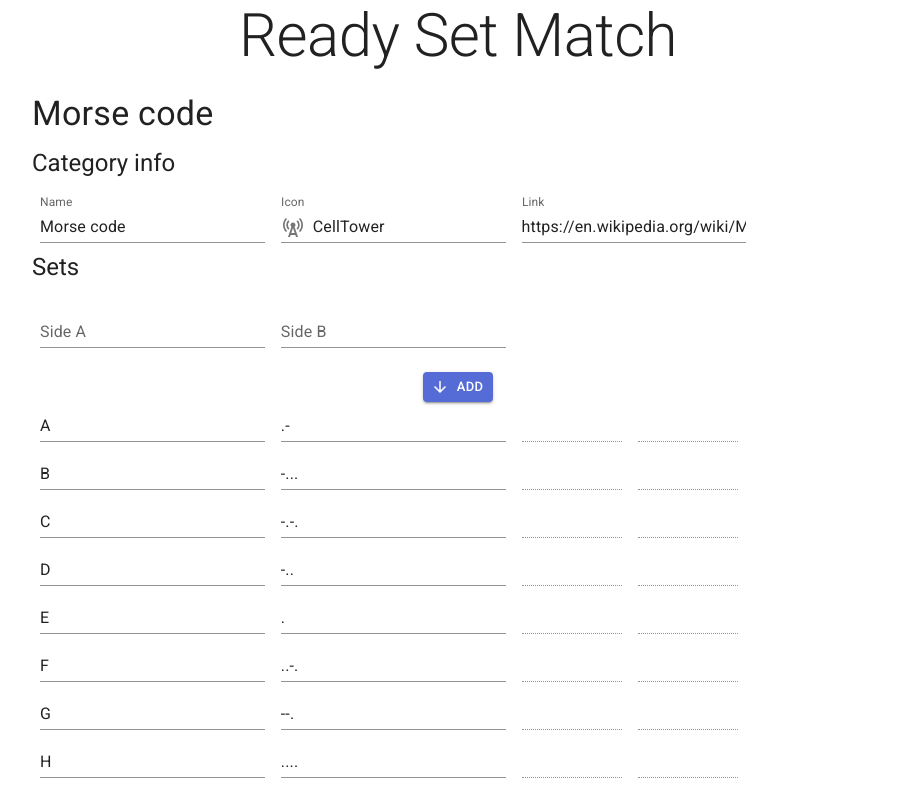
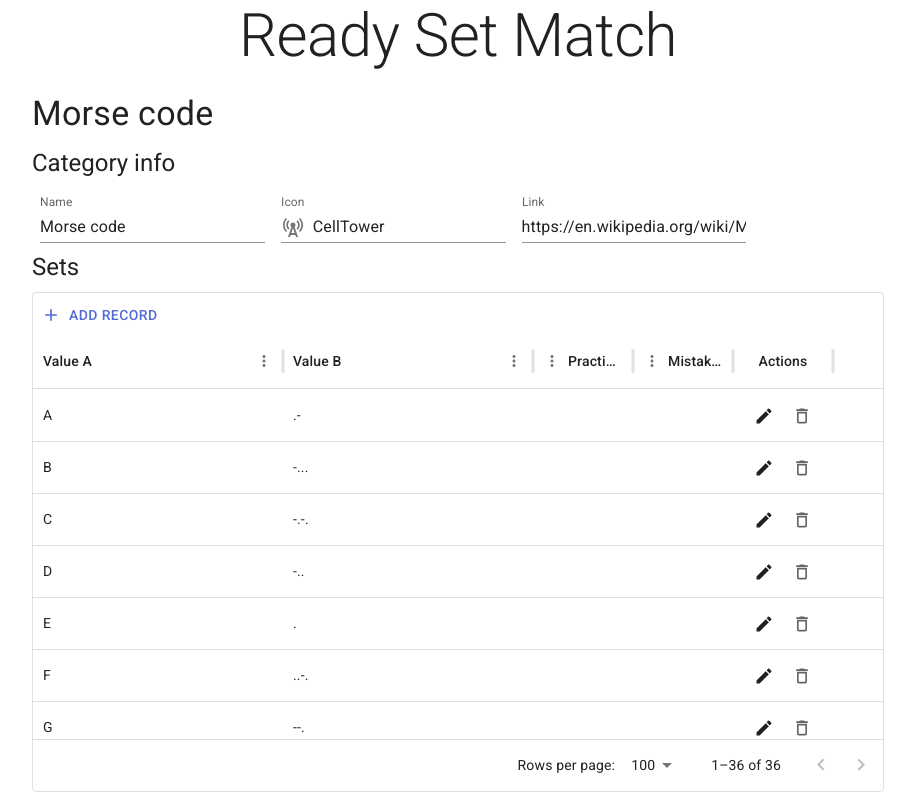
Before and after one commit to winterworks/ready-set-match, a React (Vite) app: page /category/morse-code in a window 1280 px wide. Shown: the top 800 px of the page, without its empty margins (182-1097 px from the left). Built offline with nearby package versions, Linux system fonts and the light colour scheme.

Commit message:
Support editing and adding using a data grid

```diff
--- a/package.json
+++ b/package.json
@@ -16,6 +16,7 @@
     "@fontsource/roboto": "^5.0.13",
     "@mui/icons-material": "next",
     "@mui/material": "next",
+    "@mui/x-data-grid": "^7.12.0",
     "jotai": "^2.9.1",
     "react": "latest",
     "react-dom": "latest",
--- a/src/components/setDetail.tsx
+++ /dev/null
@@ -1,41 +0,0 @@
-import React from 'react';
-import { TextField } from "@mui/material";
-import { Set } from 'src/types';
-
-interface Props {
-  set: Set;
-
-  onSetChanged: (set: Set) => void;
-}
-
-export default function SetDetails({ set, onSetChanged }: Props) {
-  const { id, a, b, practiced, mistakes } = set;
-
-  return (
-    <div>
-      <TextField id={`a-${id}`} variant="standard" value={a}
-        onChange={(e) => onSetChanged({ ...set, a: e.target.value })}
-      />
-      <TextField id={`b-${id}`} variant="standard" value={b}
-        onChange={(e) => onSetChanged({ ...set, b: e.target.value })}
-      />
-      <TextField
-        id={`practiced-${id}`}
-        type="number"
-        disabled
-        className='number-field'
-        variant="standard"
-        value={practiced}
-      />
-      <TextField
-        id={`mistakes-${id}`}
-        type="number"
-        disabled
-        className='number-field'
-        variant="standard"
-        value={mistakes}
-      />
-    </div>
-  );
-
-}
--- /dev/null
+++ b/src/components/setsTable.tsx
@@ -0,0 +1,210 @@
+import * as React from 'react';
+import Box from '@mui/material/Box';
+import Button from '@mui/material/Button';
+import AddIcon from '@mui/icons-material/Add';
+import EditIcon from '@mui/icons-material/Edit';
+import DeleteIcon from '@mui/icons-material/DeleteOutlined';
+import SaveIcon from '@mui/icons-material/Save';
+import CancelIcon from '@mui/icons-material/Close';
+import {
+  GridRowsProp,
+  GridRowModesModel,
+  GridRowModes,
+  DataGrid,
+  GridColDef,
+  GridToolbarContainer,
+  GridActionsCellItem,
+  GridEventListener,
+  GridRowId,
+  GridRowEditStopReasons,
+  GridSlots,
+} from '@mui/x-data-grid';
+import { Set } from 'src/types';
+import { categoryAtom, CategoryReducerAction } from 'src/data/categoryReducer';
+import { useAtom } from 'jotai';
+
+interface EditToolbarProps {
+  setRows: (newRows: (oldRows: GridRowsProp) => GridRowsProp) => void;
+  setRowModesModel: (
+    newModel: (oldModel: GridRowModesModel) => GridRowModesModel,
+  ) => void;
+}
+
+function EditToolbar(props: EditToolbarProps) {
+  const { setRows, setRowModesModel } = props;
+
+  const handleClick = () => {
+    const id = 'newItem';
+    setRows((oldRows) => [{ id, name: '', age: ''}, ...oldRows]);
+    setRowModesModel((oldModel) => ({
+      ...oldModel,
+      [id]: { mode: GridRowModes.Edit, fieldToFocus: 'name' },
+    }));
+  };
+
+  return (
+    <GridToolbarContainer>
+      <Button color="primary" startIcon={<AddIcon />} onClick={handleClick}>
+        Add record
+      </Button>
+    </GridToolbarContainer>
+  );
+}
+
+interface TableProps {
+  categoryId: string;
+  sets: Set[];
+}
+
+export default function SetsTable({ categoryId, sets }: TableProps) {
+  const [rows, setRows] = React.useState(sets);
+  const [rowModesModel, setRowModesModel] = React.useState<GridRowModesModel>({});
+  const [, dispatch] = useAtom(categoryAtom);
+
+  const handleRowEditStop: GridEventListener<'rowEditStop'> = (params, event) => {
+    if (params.reason === GridRowEditStopReasons.rowFocusOut) {
+      event.defaultMuiPrevented = true;
+    }
+  };
+
+  const handleEditClick = (id: GridRowId) => () => {
+    setRowModesModel({ ...rowModesModel, [id]: { mode: GridRowModes.Edit } });
+  };
+
+  const handleSaveClick = (id: GridRowId) => () => {
+    const set = rows.find(set => set.id === id);
+    setRowModesModel({ ...rowModesModel, [id]: { mode: GridRowModes.View } });
+    if (set) {
+      dispatch({ action: CategoryReducerAction.ADD_SET, categoryId, set });
+    }
+  };
+
+  const handleDeleteClick = (id: GridRowId) => () => {
+    setRows(rows.filter((row) => row.id !== id));
+  };
+
+  const handleCancelClick = (id: GridRowId) => () => {
+    setRowModesModel({
+      ...rowModesModel,
+      [id]: { mode: GridRowModes.View, ignoreModifications: true },
+    });
+
+    const editedRow = rows.find((row) => row.id === id);
+    if (editedRow?.id === 'newItem') {
+      setRows(rows.filter((row) => row.id !== id));
+    }
+  };
+
+  const processRowUpdate = (set: Set) => {
+    dispatch({ action: CategoryReducerAction.UPDATE_SET, categoryId, set });
+    return  { ...set };
+  };
+
+  const handleRowModesModelChange = (newRowModesModel: GridRowModesModel) => {
+    setRowModesModel(newRowModesModel);
+  };
+
+  const columns: GridColDef[] = [
+    { field: 'a', headerName: 'Value A', width: 250, editable: true },
+    { field: 'b', headerName: 'Value B', width: 250, editable: true },
+    {
+      field: 'practiced',
+      headerName: 'Practiced',
+      type: 'number',
+      width: 100,
+      align: 'right',
+      headerAlign: 'right',
+      editable: false,
+    },
+    {
+      field: 'mistakes',
+      headerName: 'Mistakes',
+      type: 'number',
+      width: 100,
+      align: 'right',
+      headerAlign: 'right',
+      editable: false,
+    },
+    {
+      field: 'actions',
+      type: 'actions',
+      headerName: 'Actions',
+      width: 100,
+      cellClassName: 'actions',
+      getActions: ({ id }) => {
+        const isInEditMode = rowModesModel[id]?.mode === GridRowModes.Edit;
+
+        if (isInEditMode) {
+          return [
+            <GridActionsCellItem
+              key={id}
+              icon={<SaveIcon />}
+              label="Save"
+              sx={{
+                color: 'primary.main',
+              }}
+              onClick={handleSaveClick(id)}
+            />,
+            <GridActionsCellItem
+            key={id}
+              icon={<CancelIcon />}
+              label="Cancel"
+              className="textPrimary"
+              onClick={handleCancelClick(id)}
+              color="inherit"
+            />,
+          ];
+        }
+
+        return [
+          <GridActionsCellItem
+          key={id}
+            icon={<EditIcon />}
+            label="Edit"
+            className="textPrimary"
+            onClick={handleEditClick(id)}
+            color="inherit"
+          />,
+          <GridActionsCellItem
+          key={id}
+            icon={<DeleteIcon />}
+            label="Delete"
+            onClick={handleDeleteClick(id)}
+            color="inherit"
+          />,
+        ];
+      },
+    },
+  ];
+
+  return (
+    <Box
+      sx={{
+        height: 500,
+        width: '100%',
+        '& .actions': {
+          color: 'text.secondary',
+        },
+        '& .textPrimary': {
+          color: 'text.primary',
+        },
+      }}
+    >
+      <DataGrid
+        rows={rows}
+        columns={columns}
+        editMode="row"
+        rowModesModel={rowModesModel}
+        onRowModesModelChange={handleRowModesModelChange}
+        onRowEditStop={handleRowEditStop}
+        processRowUpdate={processRowUpdate}
+        slots={{
+          toolbar: EditToolbar as GridSlots['toolbar'],
+        }}
+        slotProps={{
+          toolbar: { setRows, setRowModesModel },
+        }}
+      />
+    </Box>
+  );
+}
--- a/src/routes/categoryDetail.tsx
+++ b/src/routes/categoryDetail.tsx
@@ -3,33 +3,18 @@
 import { useAtom } from "jotai";
 import { useParams } from "react-router-dom";
 import Icon from "src/components/icon";
-import { Set } from "src/types";
-import { categoryAtom, CategoryReducerAction, NewSet } from 'src/data/categoryReducer';
-import SetAddForm from 'src/components/setAddForm';
-import SetDetails from 'src/components/setDetail';
+import { categoryAtom} from 'src/data/categoryReducer';
+import SetsTable from 'src/components/setsTable';
 
 export default function CategoryDetail() {
   const { categoryId } = useParams();
-  const [getCategory, dispatch] = useAtom(categoryAtom);
+  const [getCategory] = useAtom(categoryAtom);
 
   if (!categoryId) {
     return <>This category does not exit</>
   }
 
   const { name, icon, link, sets } = getCategory(categoryId);
-
-  function onSetUpdated(set: Set) {
-    if (categoryId !== undefined) {
-      dispatch({ action: CategoryReducerAction.UPDATE_SET, categoryId, set });
-    }
-  }
-
-  function addSet(set: NewSet) {
-    if (categoryId === undefined) {
-      return;
-    }
-    dispatch({ action: CategoryReducerAction.ADD_SET, categoryId, set });
-  }
 
   return (
     <>
@@ -66,10 +51,7 @@
         <Typography component="h3" variant="h5" gutterBottom>
           Sets
         </Typography>
-        <SetAddForm onSetAdded={addSet} />
-        {sets.map(set =>
-          <SetDetails key={set.id} set={set} onSetChanged={onSetUpdated} />
-        )}
+        <SetsTable categoryId={categoryId} sets={sets}/>
       </Box>
     </>
   );
```
Also changed, not shown: 1 other file (tests, documents, lock files or other folders).
